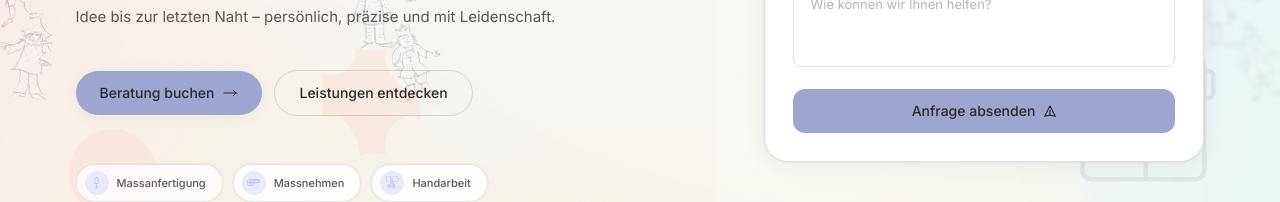
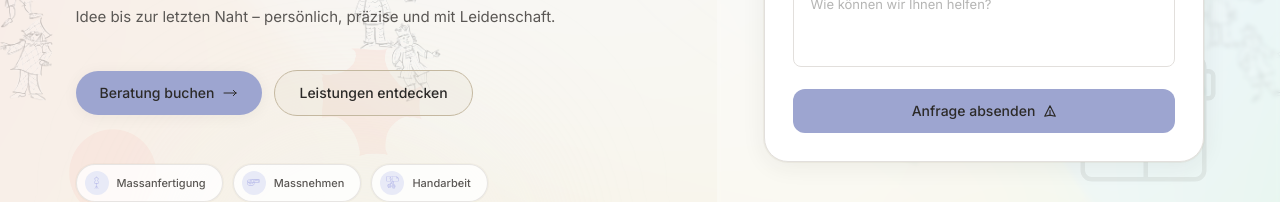
Before and after one commit to moizxox/custom-tailoring, a Next.js app: page / in a window 1280 px wide. Shown: the part 467-669 px from the top of the page. Built offline with nearby package versions, Linux system fonts and the light colour scheme.

Commit message:
new update

```diff
--- a/src/app/globals.css
+++ b/src/app/globals.css
@@ -138,8 +138,9 @@
   }
 
   .btn-secondary {
-    @apply inline-flex items-center gap-2 bg-transparent
-      border border-periwinkle text-charcoal hover:bg-periwinkle hover:text-charcoal
+    @apply inline-flex items-center gap-2 bg-gold-lighter/30
+      border border-gold-muted text-charcoal
+      hover:bg-gold-muted hover:border-gold hover:text-charcoal
       text-sm font-sans font-medium px-5 py-2.5 rounded-full transition-all duration-200;
   }
 
--- a/src/components/layout/Footer.tsx
+++ b/src/components/layout/Footer.tsx
@@ -76,7 +76,7 @@ export function Footer() {
               <Link href="/termin" className="btn-primary shadow-soft">
                 Termin buchen
               </Link>
-              <Link href="/kontakt" className="btn-outline-dark bg-white/40 backdrop-blur-sm">
+              <Link href="/kontakt" className="btn-secondary bg-white/40 backdrop-blur-sm">
                 Anfrage senden
               </Link>
             </div>
--- a/src/components/sections/AboutBand.tsx
+++ b/src/components/sections/AboutBand.tsx
@@ -68,7 +68,7 @@ export function AboutBand({ acf }: AboutBandProps) {
                   {data.cta_label}
                 </Link>
                 {data.cta_secondary_label && (
-                  <Link href={data.cta_secondary_url ?? "#"} className="btn-outline-dark">
+                  <Link href={data.cta_secondary_url ?? "#"} className="btn-secondary">
                     {data.cta_secondary_label}
                   </Link>
                 )}
--- a/src/components/sections/HeroSection.tsx
+++ b/src/components/sections/HeroSection.tsx
@@ -120,10 +120,7 @@ export function HeroSection({ acf }: HeroSectionProps) {
                 </svg>
               </Link>
               {data.cta_secondary_label && (
-                <Link
-                  href={data.cta_secondary_url ?? "#"}
-                  className="inline-flex items-center gap-2 border border-charcoal/15 text-charcoal hover:border-periwinkle-dark hover:text-periwinkle-dark font-sans font-medium text-sm px-6 py-3 rounded-full transition-all duration-200"
-                >
+                <Link href={data.cta_secondary_url ?? "#"} className="btn-secondary px-6 py-3">
                   {data.cta_secondary_label}
                 </Link>
               )}
--- a/src/components/ui/Button.tsx
+++ b/src/components/ui/Button.tsx
@@ -19,7 +19,7 @@ const variantClasses = {
   primary:
     "bg-periwinkle hover:bg-periwinkle-dark text-charcoal hover:text-white shadow-soft hover:shadow-periwinkle",
   secondary:
-    "border border-periwinkle text-charcoal hover:bg-periwinkle hover:text-charcoal",
+    "bg-gold-lighter/30 border border-gold-muted text-charcoal hover:bg-gold-muted hover:border-gold hover:text-charcoal",
   ghost: "text-charcoal hover:bg-sand-light",
   outline:
     "border border-stone-light text-charcoal hover:border-periwinkle-light hover:text-periwinkle-deep",
```
